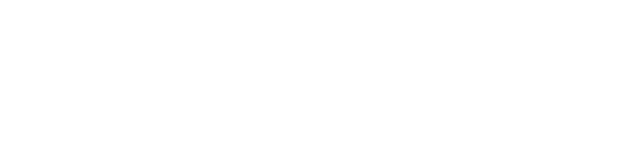
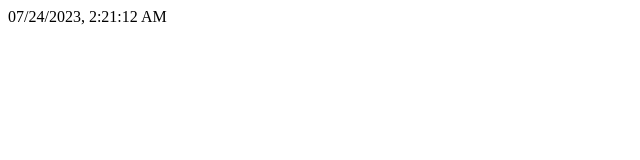
Before and after one commit to acciojob/clock-Likithsreenivasa, a website: page main.html in a window 1280 px wide. Shown: the whole page, without its empty margins (0-640 px from the left). Drawn offline with Linux system fonts and the light colour scheme.

Commit message:
created a submission

```diff
--- a/main.html
+++ b/main.html
@@ -8,6 +8,8 @@
 
 <body>
 	<!-- the entire body must be written by student -->
+	<div id="time">
+	</div>
     <script type="text/javascript" src="./script.js">
 </script>
 
--- a/script.js
+++ b/script.js
@@ -1 +1,26 @@
-//your JS code here. If required.
+// Function to update the timer display
+function updateTimer() {
+    const now = new Date();
+    const year = now.getFullYear();
+    const month = String(now.getMonth() + 1).padStart(2, '0');
+    const day = String(now.getDate()).padStart(2, '0');
+    const hours = String(now.getHours()).padStart(2, '0');
+    const minutes = String(now.getMinutes()).padStart(2, '0');
+    const seconds = String(now.getSeconds()).padStart(2, '0');
+
+    // Determine AM or PM
+    const ampm = hours >= 12 ? 'PM' : 'AM';
+
+    // Convert 24-hour format to 12-hour format
+    const hours12 = hours % 12 || 12;
+
+    const formattedTime = `${month}/${day}/${year}, ${hours12}:${minutes}:${seconds} ${ampm}`;
+
+    document.getElementById("time").textContent = formattedTime;
+}
+
+// Update the timer every second
+setInterval(updateTimer, 1000);
+
+// Call the function initially to avoid a 1-second delay
+updateTimer();
```
